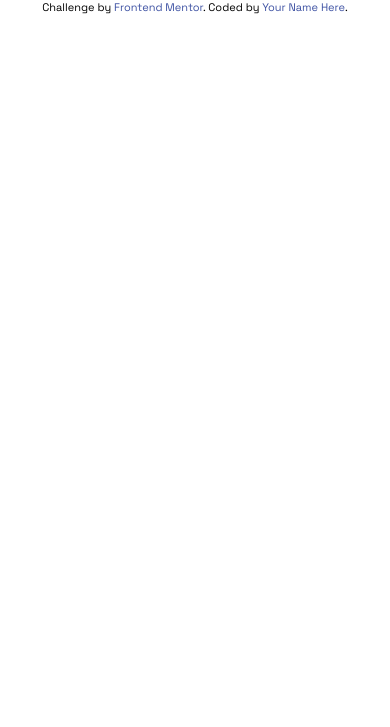
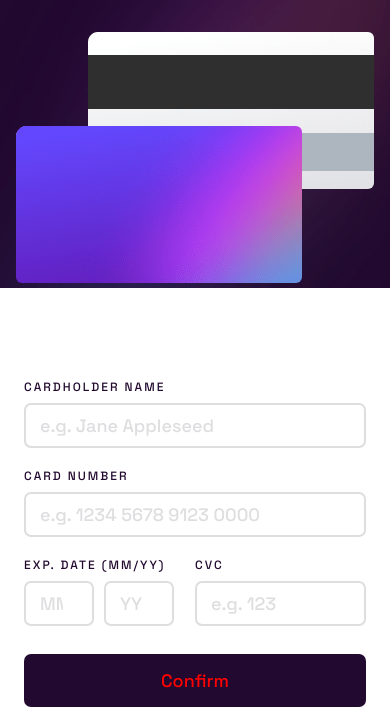
Before and after one commit to TheNewDevl/fem-card-form, a website: page index.html in a window 390 px wide. Shown: the top 727 px of the page. Drawn offline with Linux system fonts and the light colour scheme.

Commit message:
set static mobile design

```diff
--- a/index.html
+++ b/index.html
@@ -27,6 +27,51 @@
     <link rel="stylesheet" href="./styles/style.css" />
   </head>
   <body>
+    <header>
+      <div id="card-back" class="card card--back"></div>
+      <div id="card-front" class="card card--front"></div>
+    </header>
+
+    <main>
+      <form action="">
+        <label for="name">
+          Cardholder Name
+          <input
+            type="text"
+            name="name"
+            id="name"
+            placeholder="e.g. Jane Appleseed"
+          />
+        </label>
+
+        <label for="number">
+          Card Number
+          <input
+            type="number"
+            name="number"
+            id="number"
+            placeholder="e.g. 1234 5678 9123 0000"
+          />
+        </label>
+
+        <div class="group">
+          <label for="">
+            Exp. Date (MM/YY)
+            <div class="group--1">
+              <input type="number" name="month" id="month" placeholder="MM" />
+              <input type="number" name="year" id="year" placeholder="YY" />
+            </div>
+          </label>
+
+          <label for="cvc">
+            CVC
+            <input type="number" placeholder="e.g. 123" required />
+          </label>
+        </div>
+
+        <button class="btn">Confirm</button>
+      </form>
+    </main>
     <!--   0000 0000 0000 0000 Jane Appleseed 00/00 000 Cardholder Name e.g. Jane
     Appleseed Card Number e.g. 1234 5678 9123 0000 Exp. Date (MM/YY) MM YY CVC
     e.g. 123 Confirm
--- a/sass/base/_fonts.scss
+++ b/sass/base/_fonts.scss
@@ -3,5 +3,6 @@
 
 * {
   font-family: "Space Grotesk", sans-serif;
-  font-weight: $font-size-regular;
+  font-weight: $weight-regular;
+  font-size: $font-size-regular;
 }
--- /dev/null
+++ b/sass/components/_card.scss
@@ -0,0 +1,18 @@
+.card {
+  width: 286px;
+  height: 157px;
+  position: absolute;
+  border-radius: 6px;
+  background-size: cover;
+
+  &--back {
+    background: url($bg-card-back);
+    top: 32px;
+    right: 16px;
+  }
+  &--front {
+    background: url($bg-card-front);
+    top: 126px;
+    left: 16px;
+  }
+}
--- /dev/null
+++ b/sass/components/_form.scss
@@ -0,0 +1,51 @@
+form {
+  margin-top: 65px;
+  padding: 26px 24px;
+  display: flex;
+  flex-direction: column;
+  & input {
+    width: 100%;
+    height: 45px;
+    margin-top: 8px;
+    padding: 0 14px;
+    border: 2px solid $n-light-violet;
+    @include radius;
+    &::placeholder {
+      color: $n-light-violet;
+    }
+  }
+}
+
+label {
+  color: $n-dark-violet;
+  font-weight: 500;
+  margin-bottom: 20px;
+  text-transform: uppercase;
+  font-size: 12px;
+  letter-spacing: 2px;
+}
+
+.group {
+  display: flex;
+  & label {
+    flex-basis: 50%;
+  }
+  &--1 {
+    display: flex;
+    flex-direction: row;
+    gap: 10px;
+    & input {
+      width: 70px;
+    }
+  }
+}
+
+.btn {
+  width: 100%;
+  height: 53px;
+  background: $n-dark-violet;
+  color: red;
+  border: none;
+  margin-top: 8px;
+  @include radius;
+}
--- a/sass/layout/_layout.scss
+++ b/sass/layout/_layout.scss
@@ -1,2 +1,7 @@
-body {
+header {
+  background: url($bg-main-mobile);
+  background-size: cover;
+  height: 34.1vh;
+  max-height: 300px;
+  position: relative;
 }
--- a/sass/main.scss
+++ b/sass/main.scss
@@ -3,3 +3,5 @@
 @import "./base/base";
 @import "./utils/mixins";
 @import "./layout/layout";
+@import "./components/card";
+@import "./components/form";
--- a/sass/utils/_mixins.scss
+++ b/sass/utils/_mixins.scss
@@ -3,3 +3,7 @@
     @content;
   }
 }
+
+@mixin radius($radius: 7px) {
+  border-radius: $radius;
+}
--- a/sass/utils/_variables.scss
+++ b/sass/utils/_variables.scss
@@ -5,6 +5,7 @@ $screen-sizes: (
 
 $font-size-regular: 18px;
 $weight-regular: 500;
+$radius: 7px;
 
 //colors
 
@@ -15,3 +16,12 @@ $n-white: hsl(0, 0%, 100%);
 $n-light-violet: hsl(270, 3%, 87%);
 $n-medium-violet: hsl(279, 6%, 55%);
 $n-dark-violet: hsl(278, 68%, 11%);
+
+//images
+
+$bg-main-mobile: "../images/bg-main-mobile.png";
+$bg-main-desktop: "../images/bg-main-desktop.png";
+$bg-card-back: "../images/bg-card-back.png";
+$bg-card-front: "../images/bg-card-front.png";
+$card-logo: "../images/card-logo.png";
+$icon-complete: "../images/icon-complete.png";
```
Also changed, not shown: styles/style.css, 1 other file.
